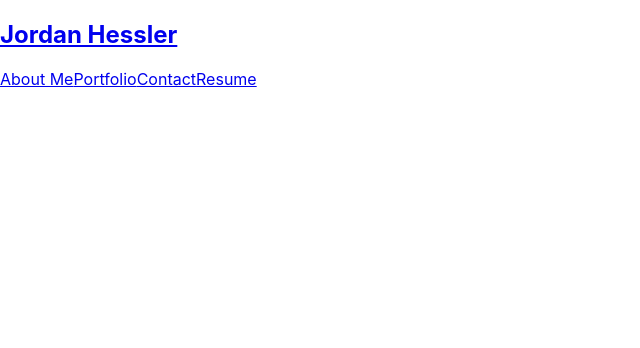
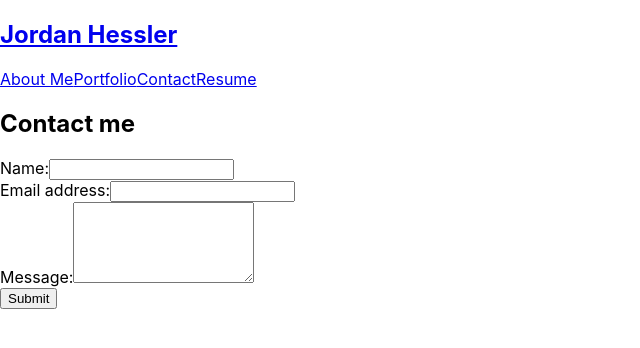
Before and after one commit to JHESSLER11/Hessler-React-Portfolio, a React (Create React App) app: page / in a window 1280 px wide. Shown: the top 348 px of the page, without its empty margins (0-640 px from the left). Built offline with nearby package versions, Linux system fonts and the light colour scheme.

Commit message:
contract form

```diff
--- a/src/App.js
+++ b/src/App.js
@@ -1,12 +1,18 @@
+import React, { useState } from 'react';
 import './App.css';
+import ContactForm from './componenets/Contact';
 import Header from './componenets/Header';
 import Nav from './componenets/Nav';
 
 function App() {
+  const [contactSelected, setContactSelected] = useState(false)
   return (
     <div>
       <Header></Header>
       <Nav></Nav>
+      <main>
+        <ContactForm></ContactForm>
+      </main>
     </div>
   );
 }
--- /dev/null
+++ b/src/componenets/Contact/index.js
@@ -0,0 +1,66 @@
+import React, { useState } from "react";
+import { validateEmail } from '../../utils/helpers'
+
+
+function ContactForm() {
+    const [errorMessage, setErrorMessage] = useState('');
+    const [formState, setFormState] = useState({ name: '', email: '', message: ''});
+    const {name, email, message } = formState;
+
+    function handleChange(e) {
+        if (e.target.name === 'email') {
+            const isValid = validateEmail(e.target.value);
+            console.log(isValid);
+            // isValid conditional statement
+            if (!isValid) {
+                setErrorMessage('Your email is invalid.');
+              } else {
+                setErrorMessage('');
+              }
+          } else {
+            if (!e.target.value.length) {
+              setErrorMessage(`${e.target.name} is required.`);
+            } else {
+              setErrorMessage('');
+            }
+          }
+        if (!errorMessage) {
+            setFormState({...formState, [e.target.name]: e.target.value})
+        }
+
+    }
+
+    function handleSubmit(e) {
+        e.preventDefault()
+        console.log(formState)
+    }
+
+    return (
+        <section>
+          <h1>Contact me</h1>
+          <form id="contact-form" onSubmit={handleSubmit}>
+            <div>
+                <label htmlFor="name">Name:</label>
+                <input type="text" defaultValue={name} onBlur={handleChange} name="name" />
+            </div>
+            <div>
+                <label htmlFor="email">Email address:</label>
+                <input type="email" defaultValue={email} name="email" onBlur={handleChange} />
+            </div>
+            <div>
+                <label htmlFor="message">Message:</label>
+                <textarea name="message" defaultValue={message} onBlur={handleChange} rows="5" />
+            </div>
+            {errorMessage && (
+                <div>
+                    <p className="error-text">{errorMessage}</p>
+                </div>
+            )}
+            <button type="submit">Submit</button>
+          </form>
+        </section>
+      )
+
+}
+
+export default ContactForm;
--- /dev/null
+++ b/src/utils/helpers.js
@@ -0,0 +1,4 @@
+export function validateEmail(email) {
+    var re = /^(([^<>()[\]\\.,;:\s@"]+(\.[^<>()[\]\\.,;:\s@"]+)*)|(".+"))@((\[[0-9]{1,3}\.[0-9]{1,3}\.[0-9]{1,3}\.[0-9]{1,3}\])|(([a-zA-Z\-0-9]+\.)+[a-zA-Z]{2,}))$/;
+    return re.test(String(email).toLowerCase());
+  }
```
